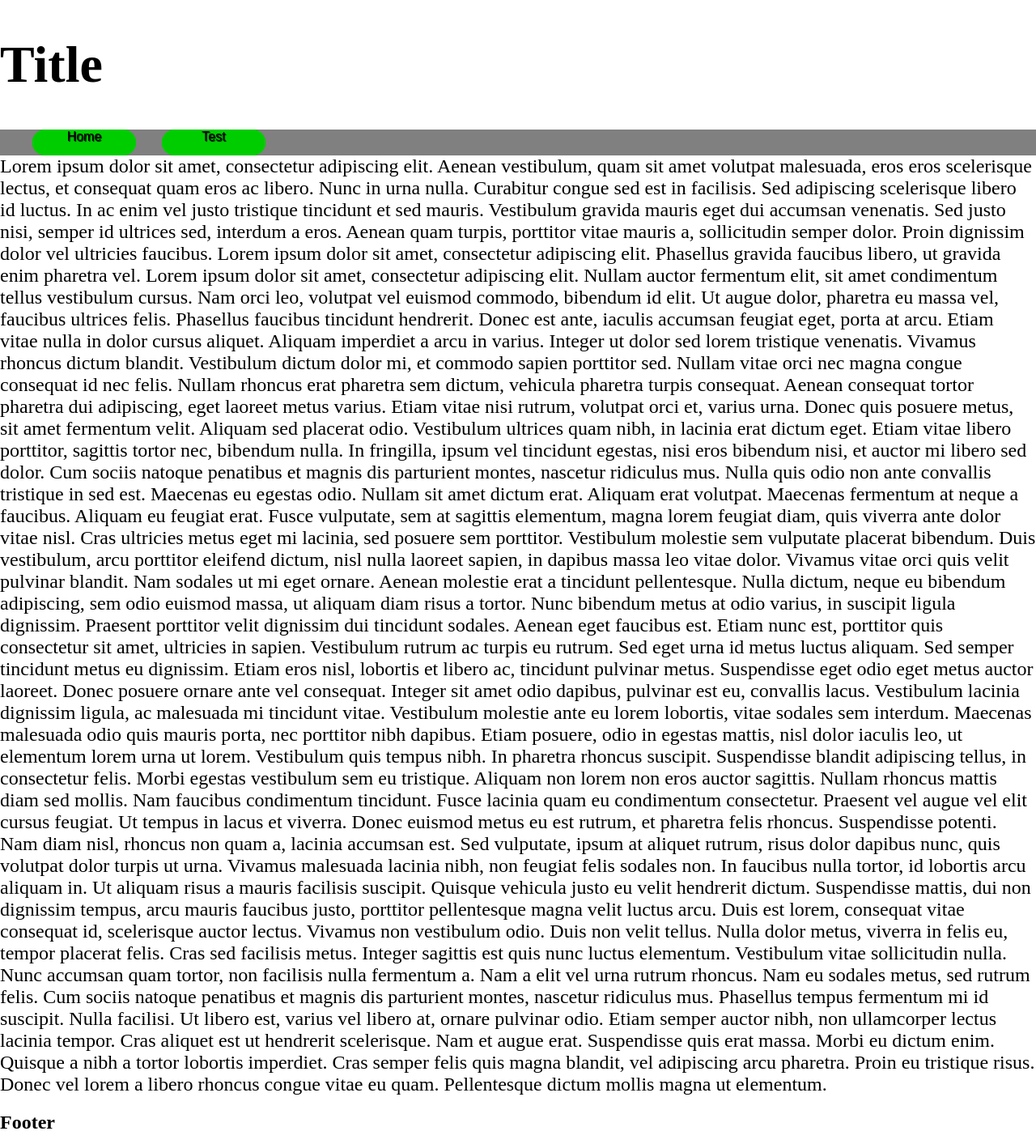
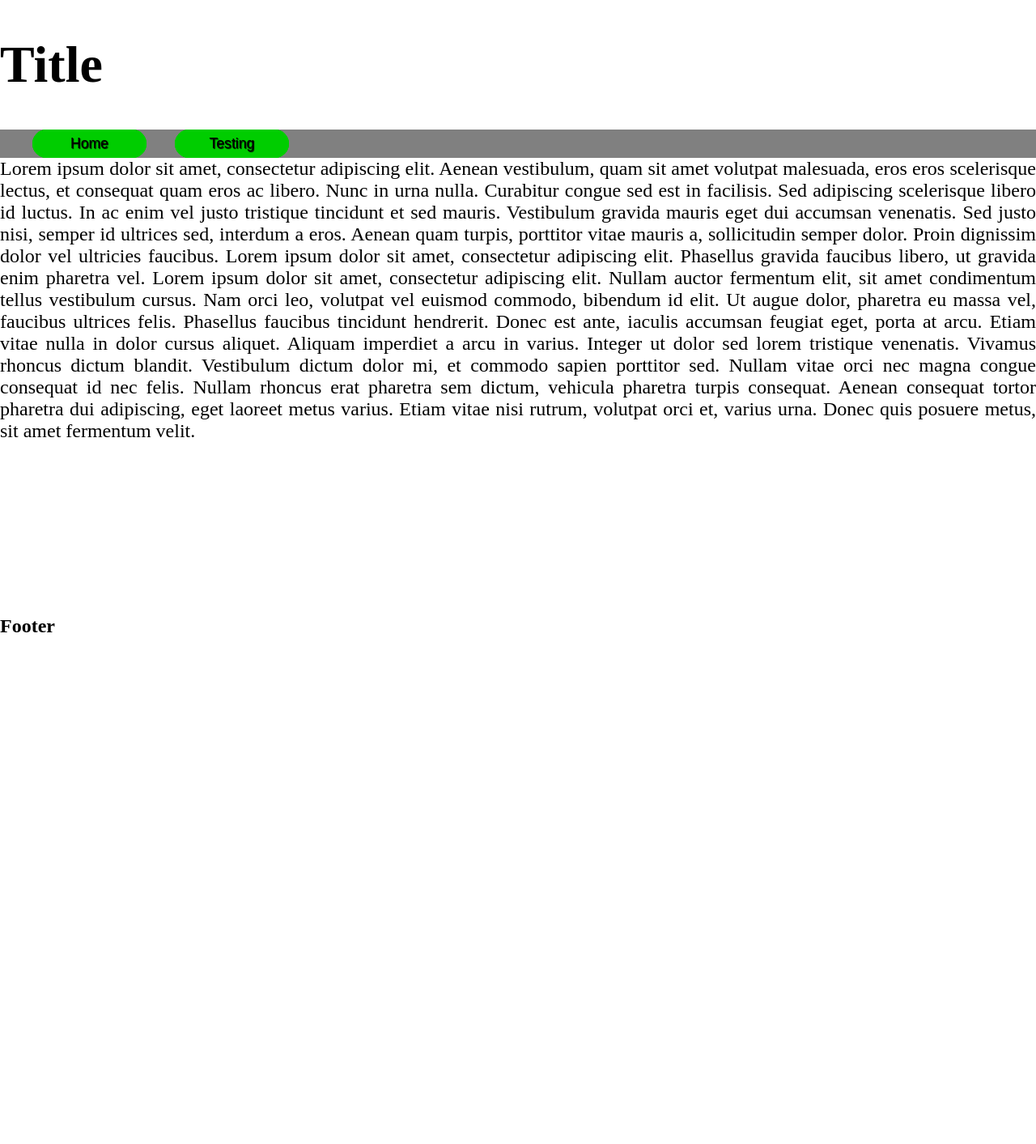
Before and after one commit to SebastianTroy/OldWebsite, a PHP site: page / in a window 1280 px wide. Shown: the whole page at 81% size. After the commit the page ends 781 px from the top, so only its background shows below. Run offline with PHP 8.4, Linux system fonts and the light colour scheme.

Commit message:
Working as planned Fixed bug where footer wasn't sticking to bottom on small pages Added menu bar to header modified buttons to stretch outwards

```diff
--- a/Website/css/basic_style.css
+++ b/Website/css/basic_style.css
@@ -11,4 +11,5 @@ font-size: 4em;
 .enlarged_font
 {
 	font-size: 1.5em;
+	text-align: justify;
 }
--- a/Website/css/header_footer.css
+++ b/Website/css/header_footer.css
@@ -1,16 +1,16 @@
-#container {
+#master_container {
 	min-height: 100%;
-	position: relative;
+	position: absolute;
 }
 
-#header {
+#header_container {
 }
 
-#main_content {
+#page_container {
 	padding-bottom: 60px; /* Height of the footer */
 }
 
-#footer {
+#footer_container {
 	position: absolute;
 	bottom: 0;
 	width: 100%;
--- a/Website/css/nav_menu.css
+++ b/Website/css/nav_menu.css
@@ -20,16 +20,23 @@ ul.nav_menu_buttons li {
 	display: block;
 	width: 8em;
 	height: 2em;
+	line-height: 2em;
 	background: #00cd00;
-	-moz-transition: all 0.8s ease-out;
-	-webkit-transition: all 0.8s ease-out;	transition: all 0.8s ease-out;
+	-moz-transition: all 0.6s ease-out;
+	-webkit-transition: all 0.6s ease-out;
+	transition: all 0.6s ease-out;
 	-moz-border-radius: 2em;
-	-webkit-border-radius: 2em;	border-radius: 2em;
+	-webkit-border-radius: 2em;
+	border-radius: 2em;
 	text-shadow: 1px 1px 1px #000;
 }
 
-.nav_button:hover span {
+.nav_button:hover span.left {
+	-webkit-transform: translate(0.5em, 0);
+	-moz-transform: translate(0.5em, 0);translate(0.5em, 0);
+}
 
-	-webkit-transform: translate(0.5em, 0);
-	-moz-transform: translate(1em, 0);translate(1em, 0);
+.nav_button:hover span.right {
+	-webkit-transform: translate(-1em, 0);
+	-moz-transform: translate(-1em, 0);translate(-1em, 0);
 }
--- a/Website/css/sticky_div.css
+++ b/Website/css/sticky_div.css
@@ -1,5 +1,5 @@
-.container {
-	font-size: 4em;
+.nav_menu_container {
+	font-size: 110%;
 	width: 100%
 }
 
--- a/Website/index.html
+++ b/Website/index.html
@@ -31,45 +31,31 @@
 	</head>
 
 	<body>
-		<div id="container">
-			<div id="header">
+		<div id="master_container">
+			<div id="header_container">
 				<h1>Title</h1>
-			</div>
-			<div class="scroller_container">
+				<div class="nav_menu_container">
 					<div class="nav_menu_anchor"></div>
 					<div class="nav_menu">
 						<ul class="nav_menu_buttons">
 							<li>
-							<a href="#" class="nav_button"><span><span><span><span>Home</span></span></span></span></a>
+								<a href="#" class="nav_button"><span class="left"><span class="right"><span class="left">Home</span></span></span></a>
 							</li>
 							<li>
-							<a href="#" class="nav_button"><span><span><span><span>Test</span></span></span></span></a>
+								<a href="#" class="nav_button"><span class="left"><span class="right"><span class="left">Testing</span></span></span></a>
 							</li>
 						</ul>
 					</div>
 				</div>
-			<div id="main_content" class="enlarged_font">
+			</div>
+			<div id="page_container" class="enlarged_font">
 				Lorem ipsum dolor sit amet, consectetur adipiscing elit. Aenean vestibulum, quam sit amet volutpat malesuada, eros eros scelerisque lectus, et consequat quam eros ac libero. Nunc in urna nulla. Curabitur congue sed est in facilisis. Sed adipiscing scelerisque libero id luctus. In ac enim vel justo tristique tincidunt et sed mauris. Vestibulum gravida mauris eget dui accumsan venenatis. Sed justo nisi, semper id ultrices sed, interdum a eros. Aenean quam turpis, porttitor vitae mauris a, sollicitudin semper dolor. Proin dignissim dolor vel ultricies faucibus.
 
 				Lorem ipsum dolor sit amet, consectetur adipiscing elit. Phasellus gravida faucibus libero, ut gravida enim pharetra vel. Lorem ipsum dolor sit amet, consectetur adipiscing elit. Nullam auctor fermentum elit, sit amet condimentum tellus vestibulum cursus. Nam orci leo, volutpat vel euismod commodo, bibendum id elit. Ut augue dolor, pharetra eu massa vel, faucibus ultrices felis. Phasellus faucibus tincidunt hendrerit. Donec est ante, iaculis accumsan feugiat eget, porta at arcu. Etiam vitae nulla in dolor cursus aliquet. Aliquam imperdiet a arcu in varius. Integer ut dolor sed lorem tristique venenatis.
 
 				Vivamus rhoncus dictum blandit. Vestibulum dictum dolor mi, et commodo sapien porttitor sed. Nullam vitae orci nec magna congue consequat id nec felis. Nullam rhoncus erat pharetra sem dictum, vehicula pharetra turpis consequat. Aenean consequat tortor pharetra dui adipiscing, eget laoreet metus varius. Etiam vitae nisi rutrum, volutpat orci et, varius urna. Donec quis posuere metus, sit amet fermentum velit.
-
-				Aliquam sed placerat odio. Vestibulum ultrices quam nibh, in lacinia erat dictum eget. Etiam vitae libero porttitor, sagittis tortor nec, bibendum nulla. In fringilla, ipsum vel tincidunt egestas, nisi eros bibendum nisi, et auctor mi libero sed dolor. Cum sociis natoque penatibus et magnis dis parturient montes, nascetur ridiculus mus. Nulla quis odio non ante convallis tristique in sed est. Maecenas eu egestas odio.
-
-				Nullam sit amet dictum erat. Aliquam erat volutpat. Maecenas fermentum at neque a faucibus. Aliquam eu feugiat erat. Fusce vulputate, sem at sagittis elementum, magna lorem feugiat diam, quis viverra ante dolor vitae nisl. Cras ultricies metus eget mi lacinia, sed posuere sem porttitor. Vestibulum molestie sem vulputate placerat bibendum. Duis vestibulum, arcu porttitor eleifend dictum, nisl nulla laoreet sapien, in dapibus massa leo vitae dolor. Vivamus vitae orci quis velit pulvinar blandit. Nam sodales ut mi eget ornare. Aenean molestie erat a tincidunt pellentesque. Nulla dictum, neque eu bibendum adipiscing, sem odio euismod massa, ut aliquam diam risus a tortor. Nunc bibendum metus at odio varius, in suscipit ligula dignissim. Praesent porttitor velit dignissim dui tincidunt sodales. Aenean eget faucibus est. Etiam nunc est, porttitor quis consectetur sit amet, ultricies in sapien.
-
-				Vestibulum rutrum ac turpis eu rutrum. Sed eget urna id metus luctus aliquam. Sed semper tincidunt metus eu dignissim. Etiam eros nisl, lobortis et libero ac, tincidunt pulvinar metus. Suspendisse eget odio eget metus auctor laoreet. Donec posuere ornare ante vel consequat. Integer sit amet odio dapibus, pulvinar est eu, convallis lacus. Vestibulum lacinia dignissim ligula, ac malesuada mi tincidunt vitae.
-
-				Vestibulum molestie ante eu lorem lobortis, vitae sodales sem interdum. Maecenas malesuada odio quis mauris porta, nec porttitor nibh dapibus. Etiam posuere, odio in egestas mattis, nisl dolor iaculis leo, ut elementum lorem urna ut lorem. Vestibulum quis tempus nibh. In pharetra rhoncus suscipit. Suspendisse blandit adipiscing tellus, in consectetur felis. Morbi egestas vestibulum sem eu tristique. Aliquam non lorem non eros auctor sagittis. Nullam rhoncus mattis diam sed mollis. Nam faucibus condimentum tincidunt. Fusce lacinia quam eu condimentum consectetur. Praesent vel augue vel elit cursus feugiat. Ut tempus in lacus et viverra.
-
-				Donec euismod metus eu est rutrum, et pharetra felis rhoncus. Suspendisse potenti. Nam diam nisl, rhoncus non quam a, lacinia accumsan est. Sed vulputate, ipsum at aliquet rutrum, risus dolor dapibus nunc, quis volutpat dolor turpis ut urna. Vivamus malesuada lacinia nibh, non feugiat felis sodales non. In faucibus nulla tortor, id lobortis arcu aliquam in. Ut aliquam risus a mauris facilisis suscipit. Quisque vehicula justo eu velit hendrerit dictum. Suspendisse mattis, dui non dignissim tempus, arcu mauris faucibus justo, porttitor pellentesque magna velit luctus arcu. Duis est lorem, consequat vitae consequat id, scelerisque auctor lectus. Vivamus non vestibulum odio. Duis non velit tellus. Nulla dolor metus, viverra in felis eu, tempor placerat felis. Cras sed facilisis metus.
-
-				Integer sagittis est quis nunc luctus elementum. Vestibulum vitae sollicitudin nulla. Nunc accumsan quam tortor, non facilisis nulla fermentum a. Nam a elit vel urna rutrum rhoncus. Nam eu sodales metus, sed rutrum felis. Cum sociis natoque penatibus et magnis dis parturient montes, nascetur ridiculus mus. Phasellus tempus fermentum mi id suscipit. Nulla facilisi.
-
-				Ut libero est, varius vel libero at, ornare pulvinar odio. Etiam semper auctor nibh, non ullamcorper lectus lacinia tempor. Cras aliquet est ut hendrerit scelerisque. Nam et augue erat. Suspendisse quis erat massa. Morbi eu dictum enim. Quisque a nibh a tortor lobortis imperdiet. Cras semper felis quis magna blandit, vel adipiscing arcu pharetra. Proin eu tristique risus. Donec vel lorem a libero rhoncus congue vitae eu quam. Pellentesque dictum mollis magna ut elementum.
 			</div>
-			<div id="footer">
+			<div id="footer_container">
 				<h2>Footer</h2>
 			</div>
 		</div>
```
Lines whose indentation alone changed are shown as unchanged.
